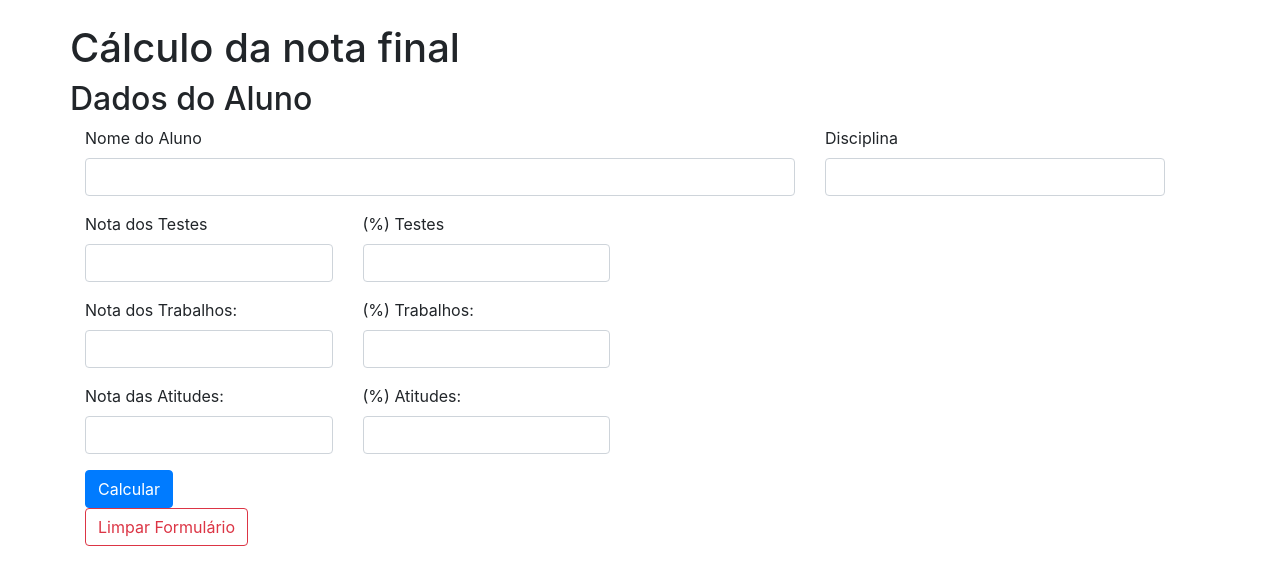
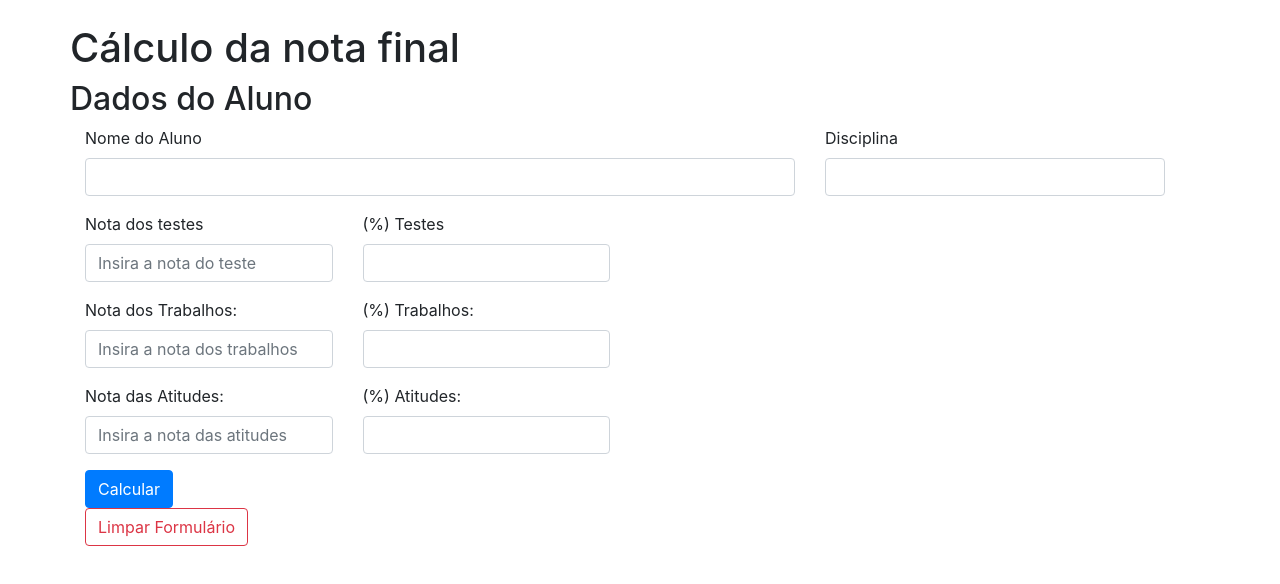
Before and after one commit to Tiago-Diass/REACT-APP-1, a React (Vite) app: page / in a window 1280 px wide. Shown: the top 584 px of the page. Built offline with nearby package versions, Linux system fonts and the light colour scheme.

Commit message:
Parte 1 – Ex5 - React

```diff
--- a/src/Notas.jsx
+++ b/src/Notas.jsx
@@ -16,6 +16,10 @@ function Notas() {
             percAtitudes: ''
     });
 
+    const [dados, setDados] = useState([]);
+
+    const [resultado, setResultado] = useState({ media: null, mencao: '' });
+
     function handleSubmit(e) {
         e.preventDefault();
 
@@ -33,18 +37,19 @@ function Notas() {
     }
 
     function verResultados() {
-        if(parseFloat(formData.percTestes) + parseFloat(formData.percTrabalhos) + parseFloat(formData.percAtitudes) !== 100) {
-            alert("As percentagens devem somar 100!");
-        } else if(parseFloat(formData.notaTestes) < 0 || parseFloat(formData.notaTestes) > 20 ||
-                parseFloat(formData.notaTrabalhos) < 0 || parseFloat(formData.notaTrabalhos) > 20 ||
-                parseFloat(formData.notaAtitudes) < 0 || parseFloat(formData.notaAtitudes) > 20) {
-            alert("As notas devem estar entre 0 e 20!");
+        if (parseFloat(formData.percTestes) + parseFloat(formData.percTrabalhos) + parseFloat(formData.percAtitudes) !== 100) {
+            alert("As percentagens devem somar 100%!");
+        } else if (parseFloat(formData.notaTestes) < 0 || parseFloat(formData.notaTestes) > 20 ||
+            parseFloat(formData.notaTrabalhos) < 0 || parseFloat(formData.notaTrabalhos) > 20 ||
+            parseFloat(formData.notaAtitudes) < 0 || parseFloat(formData.notaAtitudes) > 20) {
+            alert("As notas devem estar de 0 a 20!");
         } else {
             const notaFinal = (parseFloat(formData.notaTestes) * parseFloat(formData.percTestes) / 100) +
-                              (parseFloat(formData.notaTrabalhos) * parseFloat(formData.percTrabalhos) / 100) +
-                              (parseFloat(formData.notaAtitudes) * parseFloat(formData.percAtitudes) / 100);
-            alert(`A nota final do aluno ${formData.nomeAluno} na disciplina ${formData.disciplina} é: ${notaFinal.toFixed(2)}`);
-            verAprovacao(notaFinal);
+                (parseFloat(formData.notaTrabalhos) * parseFloat(formData.percTrabalhos) / 100) +
+                (parseFloat(formData.notaAtitudes) * parseFloat(formData.percAtitudes) / 100);
+            const media = notaFinal.toFixed(2);
+            const mencao = notaFinal >= 9.5 ? 'Aprovado' : 'Reprovado';
+            setResultado({ media, mencao });
         }
     }
 
@@ -56,16 +61,34 @@ function Notas() {
         }
     }
 
-    function controlnotas(e){
+    function limparFormulario() {
+        setFormData({
+            nomeAluno: '',
+            disciplina: '',
+            percTrabalhos: '',
+            percAtitudes: '',
+            notaTestes: '',
+            notaTrabalhos: '',
+            notaAtitudes: '',
+            percTestes: '',
+            percTrabalhos: '',
+            percAtitudes: ''
+        });
+    }
+
+    function controlnotaTestes(e){
         const value = e.target.value;
         if (value < 0 ) {
-            setFormData({ ...formData, notaTeste: 0 });
+            setFormData({ ...formData, notaTestes: 0 });
         } else if (value > 20) {
-            setFormData({ ...formData, notaTeste: 20 });
+            setFormData({ ...formData, notaTestes: 20 });
         } else {
-            setFormData({ ...formData, notaTeste: value });
+            setFormData({ ...formData, notaTestes: value });
         }
+    }
 
+    function controlnotaTrabalhos(e){
+        const value = e.target.value;
         if (value < 0 ) {
             setFormData({ ...formData, notaTrabalhos: 0 });
         } else if (value > 20) {
@@ -73,7 +96,10 @@ function Notas() {
         } else {
             setFormData({ ...formData, notaTrabalhos: value });
         }
+    }
 
+    function controlnotaAtitudes(e){
+        const value = e.target.value;
         if (value < 0 ) {
             setFormData({ ...formData, notaAtitudes: 0 });
         } else if (value > 20) {
@@ -81,21 +107,6 @@ function Notas() {
         } else {
             setFormData({ ...formData, notaAtitudes: value });
         }
-    }
-
-    function limparFormulario() {
-        setFormData({
-            nomeAluno: '',
-            disciplina: '',
-            notaTestes: '',
-            percTrabalhos: '',
-            percAtitudes: '',
-            notaTrabalhos: '',
-            notaAtitudes: '',
-            percTestes: '',
-            percTrabalhos: '',
-            percAtitudes: ''
-        });
     }
 
     return (
@@ -125,25 +136,34 @@ function Notas() {
 
                 <div className="col-3">
                         <div className="form-group">
-                            <label>Nota dos Testes</label>
-                            <input type="number" className="form-control" step="1" min="0" max="20" value={formData.notaTestes} onChange={(e) =>
-                                setFormData({ ...formData, notaTestes: e.target.value})} required />
+                             <label htmlFor="notaTestes">Nota dos testes</label>
+                                <input type="number" className="form-control" id="notaTestes" placeholder="Insira a nota do teste"
+                                value={formData.notaTestes} onChange={(e) => controlnotaTestes(e)} required />
                         </div>
 
                         <div className="form-group">
-                            <label>Nota dos Trabalhos:</label>
-                            <input type="number" className="form-control" step="1" min="0" max="20"value={formData.notaTrabalhos} onChange={(e) =>
-                                setFormData({ ...formData, notaTrabalhos: e.target.value })} required />
+                            <label htmlFor="notaTrabalhos">Nota dos Trabalhos:</label>
+                                <input type="number" className="form-control" id="notaTrabalhos" placeholder="Insira a nota dos trabalhos"
+                                value={formData.notaTrabalhos} onChange={(e) => controlnotaTrabalhos(e)} required />
                         </div>
 
                         <div className="form-group">
-                            <label>Nota das Atitudes:</label>
-                            <input type="number" className="form-control" step="1" min="0" max="20"value={formData.notaAtitudes} onChange={(e) =>
-                                setFormData({ ...formData, notaAtitudes: e.target.value })} required />
+                            <label htmlFor="notaAtitudes">Nota das Atitudes:</label>
+                            <input type="number" className="form-control" id="notaAtitudes" placeholder="Insira a nota das atitudes"
+                            value={formData.notaAtitudes} onChange={(e) => controlnotaAtitudes(e)} required />
                         </div>
 
                         <button type="button" className="btn btn-primary mr-2" onClick={verResultados}>Calcular</button>
                         <button type="button" className="btn btn-outline-danger" onClick={limparFormulario}>Limpar Formulário</button>
+
+                        {resultado.media && (
+                            <div className="col-12 mt-3">
+                                <h3>Resultado</h3>
+                                <p>Média: {resultado.media}</p>
+                                <p>Menção: {resultado.mencao}</p>
+                            </div>
+                        )}
+
                 </div>
 
                 <div className="col-3">
```
